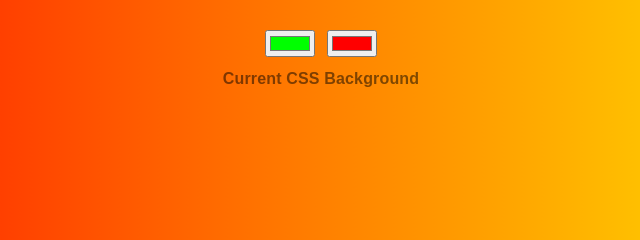
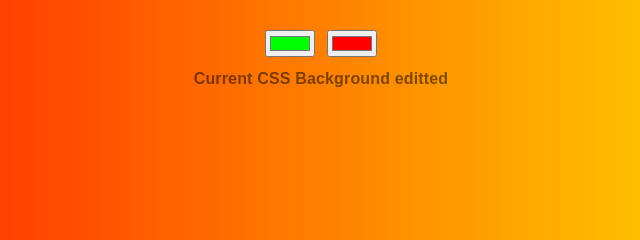
Before and after one commit to tomiwa101/background-generator, a plain HTML site: page index.html in a window 1280 px wide. Shown: the part 175-415 px from the top of the page, 319-959 px from the left. Drawn offline with Linux system fonts and the light colour scheme.

Commit message:
editted a tag

```diff
--- a/index.html
+++ b/index.html
@@ -8,7 +8,7 @@
   <h1>Background Generator</h1>
   <input class="color1" type="color" name="color1" value="#00FF00">
   <input class="color2" type="color" name="color2" value="#FF0000">
-  <h2>Current CSS Background</h2>
+  <h2>Current CSS Background editted</h2>
   <h3></h3>
 
   <script type="text/javascript" src="script.js"></script>
```
